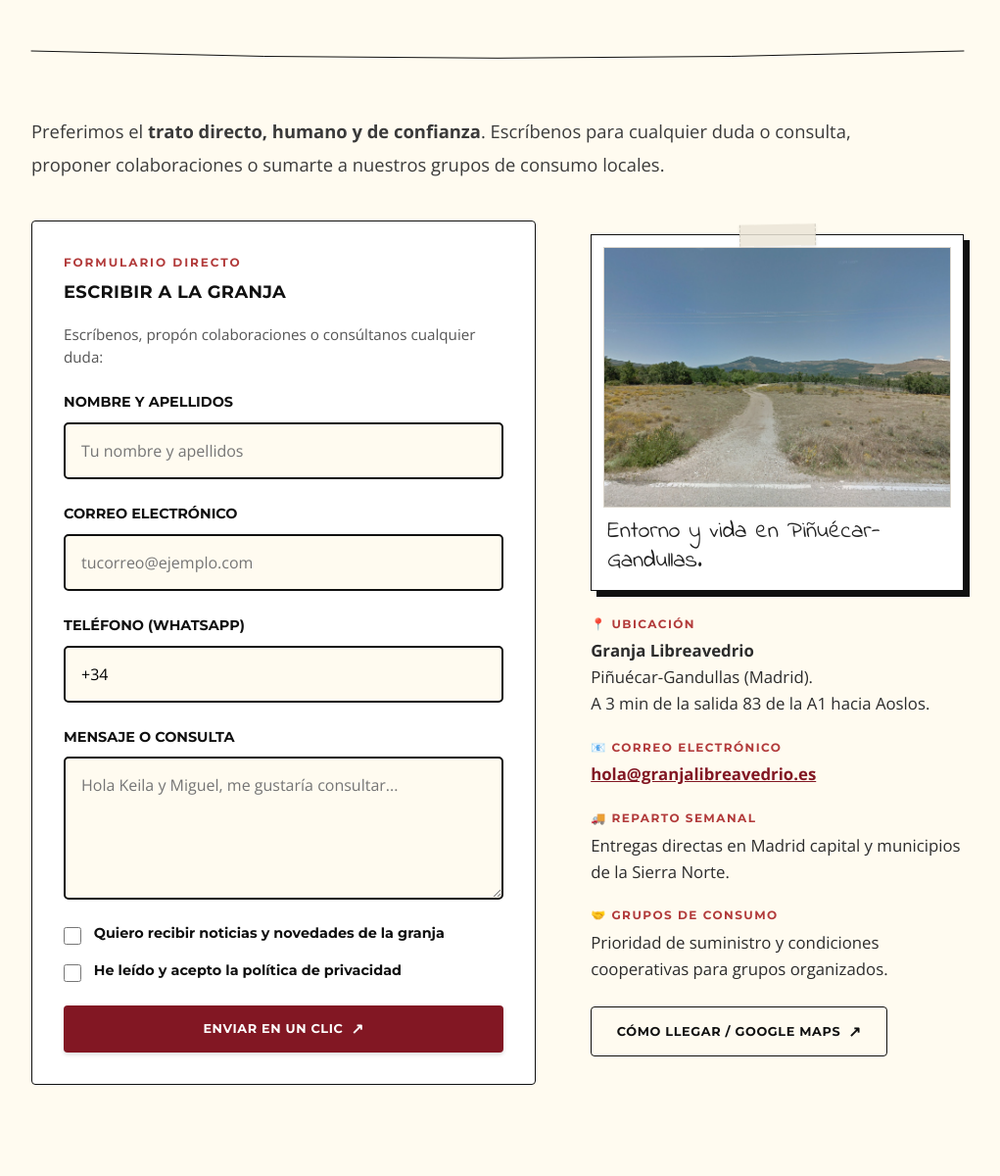
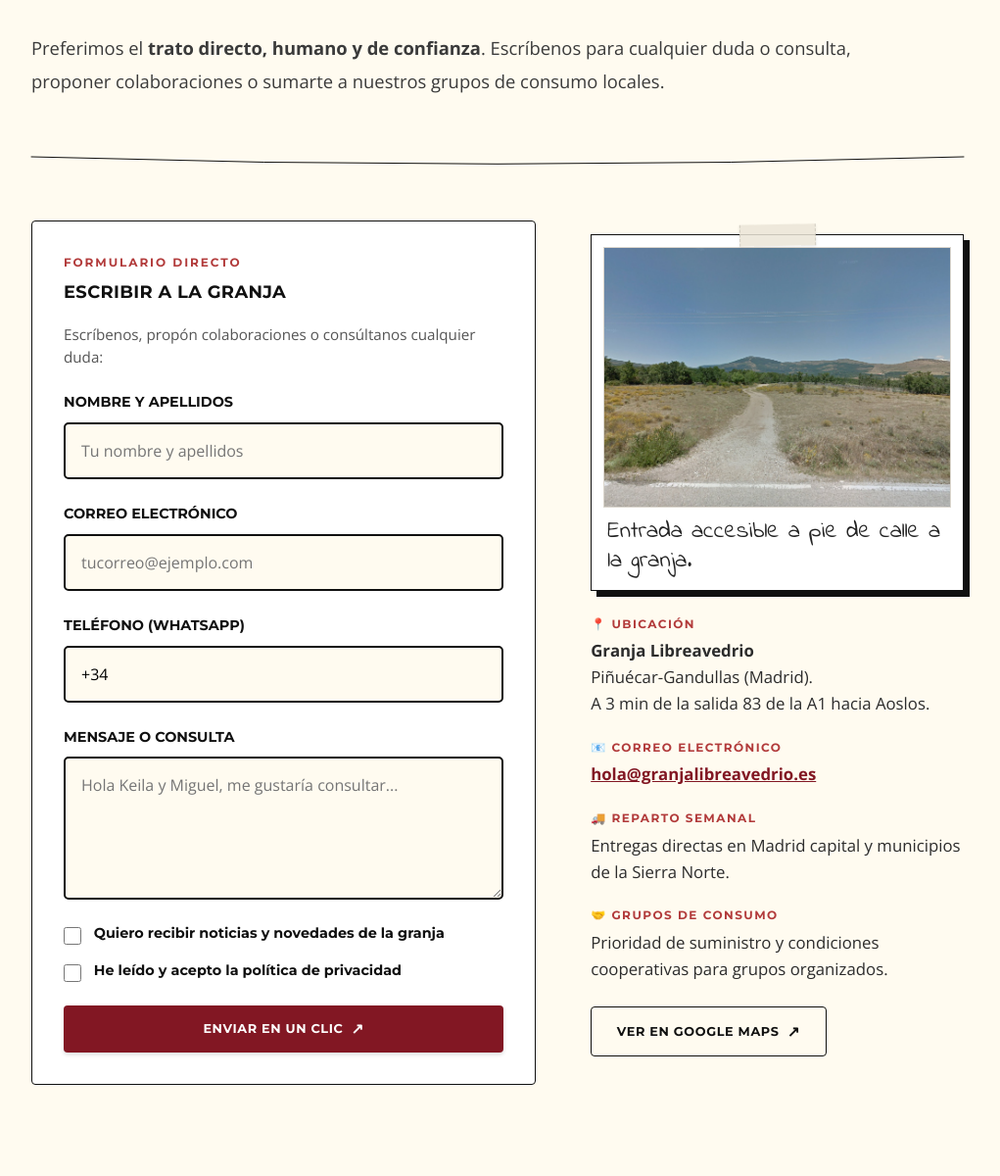
Before and after one commit to datoscarlesgutierrez-stack/libreavedriov1, a website built with Vite: page contacto.html in a window 1280 px wide. Shown: the part 560-1760 px from the top of the page at 98% size, without its empty margins (132-1153 px from the left). Built offline with nearby package versions, Linux system fonts and the light colour scheme.

Commit message:
fix(contacto): actualizar pie de foto a entrada accesible y enlace directo a Google Maps

```diff
--- a/contacto.html
+++ b/contacto.html
@@ -84,9 +84,11 @@
                             <a href="granja-huevos.html" class="dropdown-item">NUESTROS HUEVOS</a>
                         </div>
                     </div>
-                    <span class="nav-item nav-item-disabled" title="Próximamente">TIENDA <span class="badge-disabled">PRONTO</span></span>
+                    <span class="nav-item nav-item-disabled" title="Próximamente">TIENDA <span
+                            class="badge-disabled">PRONTO</span></span>
                     <a href="contacto.html" class="nav-item active">CONTACTO</a>
-                    <span class="nav-item nav-item-disabled" title="Próximamente">LO QUE ES LA VIDA <span class="badge-disabled">PRONTO</span></span>
+                    <span class="nav-item nav-item-disabled" title="Próximamente">LO QUE ES LA VIDA <span
+                            class="badge-disabled">PRONTO</span></span>
                 </nav>
             </div>
         </header>
@@ -104,6 +106,12 @@
                     </div>
                 </div>
 
+                <!-- Texto introductorio alineado a la izquierda -->
+                <p class="editorial-lead-text">
+                    Preferimos el <strong>trato directo, humano y de confianza</strong>. Escríbenos para cualquier duda
+                    o consulta, proponer colaboraciones o sumarte a nuestros grupos de consumo locales.
+                </p>
+
                 <!-- Separador de trazo fino -->
                 <div class="bezier-separator" style="margin: 2.2rem auto 2.8rem auto;">
                     <svg viewBox="0 0 1440 60" preserveAspectRatio="none">
@@ -111,23 +119,23 @@
                     </svg>
                 </div>
 
-                <!-- Texto introductorio alineado a la izquierda -->
-                <p class="editorial-lead-text">
-                    Preferimos el <strong>trato directo, humano y de confianza</strong>. Escríbenos para cualquier duda o consulta, proponer colaboraciones o sumarte a nuestros grupos de consumo locales.
-                </p>
+
 
                 <!-- Layout a 2 Columnas: Formulario a la Izquierda, Tarjeta Visual e Info a la Derecha -->
                 <div class="contact-grid-2col">
                     <!-- Columna Izquierda: Formulario -->
-                    <div class="form-wrapper" style="box-shadow: none; border: 1.5px solid var(--color-marker); padding: 2rem; border-radius: 4px; background: #ffffff;">
+                    <div class="form-wrapper"
+                        style="box-shadow: none; border: 1.5px solid var(--color-marker); padding: 2rem; border-radius: 4px; background: #ffffff;">
                         <span class="editorial-eyebrow" style="margin-bottom: 0.5rem;">FORMULARIO DIRECTO</span>
-                        <h3 class="editorial-subheading" style="margin-top: 0; margin-bottom: 1.2rem;">ESCRIBIR A LA GRANJA</h3>
+                        <h3 class="editorial-subheading" style="margin-top: 0; margin-bottom: 1.2rem;">ESCRIBIR A LA
+                            GRANJA</h3>
                         <p style="font-size: 0.95rem; color: #555; margin-bottom: 1.5rem; line-height: 1.5;">
                             Escríbenos, propón colaboraciones o consúltanos cualquier duda:
                         </p>
 
                         <!-- AJAX Form -->
-                        <form id="contact-form" action="https://formspree.io/f/xlgbkgok" method="POST" class="contact-form">
+                        <form id="contact-form" action="https://formspree.io/f/xlgbkgok" method="POST"
+                            class="contact-form">
                             <div class="form-group">
                                 <label for="name">Nombre y apellidos</label>
                                 <input type="text" id="name" name="name" required placeholder="Tu nombre y apellidos">
@@ -138,8 +146,8 @@
                             </div>
                             <div class="form-group">
                                 <label for="tel">Teléfono (WhatsApp)</label>
-                                <input type="tel" id="tel" name="tel" required value="+34 " pattern="^(\+34\s?)[6789]\d{8}$"
-                                    title="Formato: +34 seguido de 9 números">
+                                <input type="tel" id="tel" name="tel" required value="+34 "
+                                    pattern="^(\+34\s?)[6789]\d{8}$" title="Formato: +34 seguido de 9 números">
                             </div>
                             <div class="form-group">
                                 <label for="message">Mensaje o Consulta</label>
@@ -148,13 +156,16 @@
                             </div>
                             <div class="form-group checkbox-group">
                                 <input type="checkbox" id="newsletter" name="newsletter">
-                                <label for="newsletter" class="checkbox-label">Quiero recibir noticias y novedades de la granja</label>
+                                <label for="newsletter" class="checkbox-label">Quiero recibir noticias y novedades de la
+                                    granja</label>
                             </div>
                             <div class="form-group checkbox-group">
                                 <input type="checkbox" id="privacy" name="privacy" required>
-                                <label for="privacy" class="checkbox-label">He leído y acepto la política de privacidad</label>
+                                <label for="privacy" class="checkbox-label">He leído y acepto la política de
+                                    privacidad</label>
                             </div>
-                            <button type="submit" id="submit-button" class="btn-editorial-cta" style="width: 100%; justify-content: center; padding: 0.9rem;">
+                            <button type="submit" id="submit-button" class="btn-editorial-cta"
+                                style="width: 100%; justify-content: center; padding: 0.9rem;">
                                 ENVIAR EN UN CLIC <span class="btn-arrow">↗</span>
                             </button>
                             <div id="form-status-error" class="form-status error" style="display: none;"></div>
@@ -174,10 +185,10 @@
                         <div class="postit-card">
                             <span class="postit-tape"></span>
                             <div class="postit-image-container">
-                                <img src="images/granja_3.png" alt="Entorno natural de la granja Libreavedrio"
-                                    class="postit-slide active" data-caption="Entorno y vida en Piñuécar-Gandullas.">
+                                <img src="images/granja_3.png" alt="Entrada accesible a pie de calle a la granja"
+                                    class="postit-slide active" data-caption="Entrada accesible a pie de calle a la granja.">
                             </div>
-                            <p class="postit-caption">Entorno y vida en Piñuécar-Gandullas.</p>
+                            <p class="postit-caption">Entrada accesible a pie de calle a la granja.</p>
                         </div>
 
                         <!-- Tarjeta de información directa editorial -->
@@ -194,7 +205,8 @@
                             <div class="contact-info-item">
                                 <span class="contact-info-label">📧 CORREO ELECTRÓNICO</span>
                                 <p class="contact-info-text">
-                                    <a href="mailto:hola@granjalibreavedrio.es" style="color: var(--color-wine, #821723); font-weight: 700; text-decoration: underline;">
+                                    <a href="mailto:hola@granjalibreavedrio.es"
+                                        style="color: var(--color-wine, #821723); font-weight: 700; text-decoration: underline;">
                                         hola@granjalibreavedrio.es
                                     </a>
                                 </p>
@@ -215,8 +227,9 @@
                             </div>
 
                             <div style="margin-top: 1.5rem;">
-                                <a href="index.html#ubicacion" class="btn-editorial-cta" style="background: transparent; color: var(--color-marker); border: 1.5px solid var(--color-marker); box-shadow: none;">
-                                    CÓMO LLEGAR / GOOGLE MAPS <span class="btn-arrow">↗</span>
+                                <a href="https://www.google.com/maps?q=41.055714517046276,-3.6072308811227165" target="_blank" rel="noopener" class="btn-editorial-cta"
+                                    style="background: transparent; color: var(--color-marker); border: 1.5px solid var(--color-marker); box-shadow: none;">
+                                    VER EN GOOGLE MAPS <span class="btn-arrow">↗</span>
                                 </a>
                             </div>
                         </div>
@@ -237,7 +250,8 @@
         <div class="container footer-container">
             <div class="footer-col footer-col-left">
                 <p class="footer-item">Piñuécar-Gandullas, Madrid</p>
-                <a href="mailto:hola@granjalibreavedrio.es" class="footer-item footer-link">hola@granjalibreavedrio.es</a>
+                <a href="mailto:hola@granjalibreavedrio.es"
+                    class="footer-item footer-link">hola@granjalibreavedrio.es</a>
             </div>
             <div class="footer-col footer-col-center">
                 <a href="index.html" title="Subir al inicio">
```
